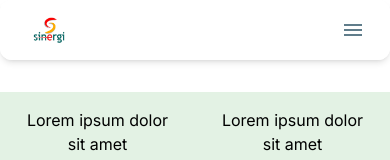
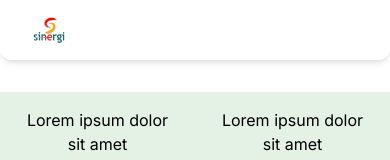
Before and after one commit to emilfauzan/lazsinergi, a Next.js app: page / in a window 390 px wide. Shown: the top 160 px of the page. Built offline with nearby package versions, Linux system fonts and the light colour scheme.

Commit message:
attempt to remove hydration

```diff
--- a/components/navigation/Topbar/Topbar.tsx
+++ b/components/navigation/Topbar/Topbar.tsx
@@ -4,7 +4,6 @@ import {
     Navbar,
     Collapse,
     Typography,
-    Button,
     IconButton,
     List,
     ListItem,
@@ -308,13 +307,6 @@ const Topbar = () => {
                 <Link href={"/"}
                     className={`group relative flex items-center gap-2.5 rounded-full px-4 py-2 font-medium duration-300 ease-in-out hover:bg-blue-gray-100/50
 ${pathname === "/dashboard/home"}`}>
-                    {/* <Typography
-                        as="a"
-                        href="#"
-                        variant="h6"
-                        className="mr-4 cursor-pointer py-1.5 lg:ml-2" placeholder={undefined} onPointerEnterCapture={undefined} onPointerLeaveCapture={undefined}                >
-                        LAZ Sinergi
-                    </Typography> */}
                     <Image
                             src={LAZSlogoname}
                             width={32}
@@ -325,17 +317,6 @@ ${pathname === "/dashboard/home"}`}>
                 <div className="hidden lg:block">
                     <NavList />
                 </div>
-                <IconButton
-                    variant="text"
-                    color="blue-gray"
-                    className="lg:hidden"
-                    onClick={() => setOpenNav(!openNav)} placeholder={undefined} onPointerEnterCapture={undefined} onPointerLeaveCapture={undefined}                >
-                    {openNav ? (
-                        <CloseIcon className="h-6 w-6" strokeWidth={2} />
-                    ) : (
-                        <MenuIcon className="h-6 w-6" strokeWidth={2} />
-                    )}
-                </IconButton>
             </div>
             <Collapse open={openNav}>
                 <NavList />
```
